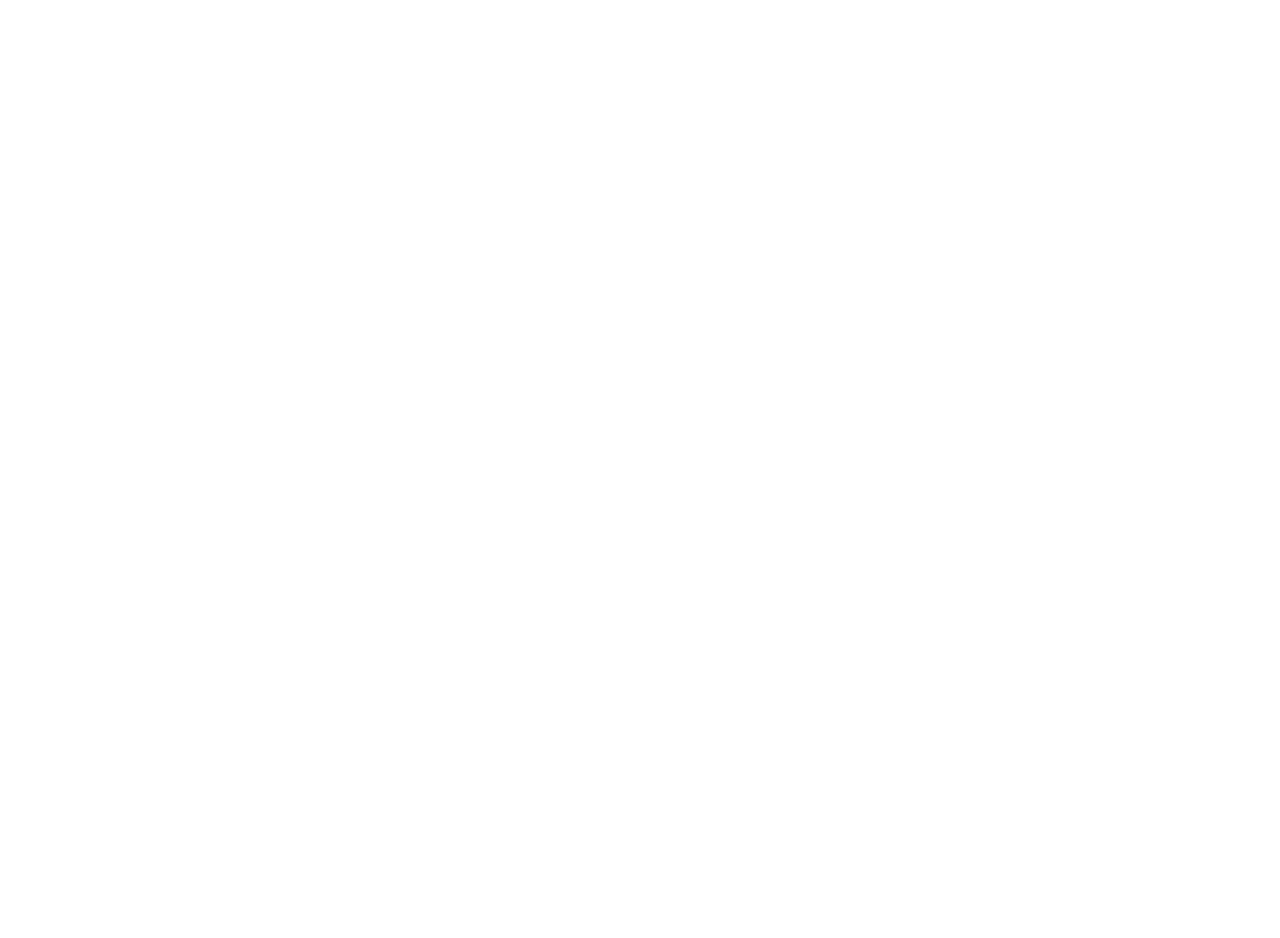
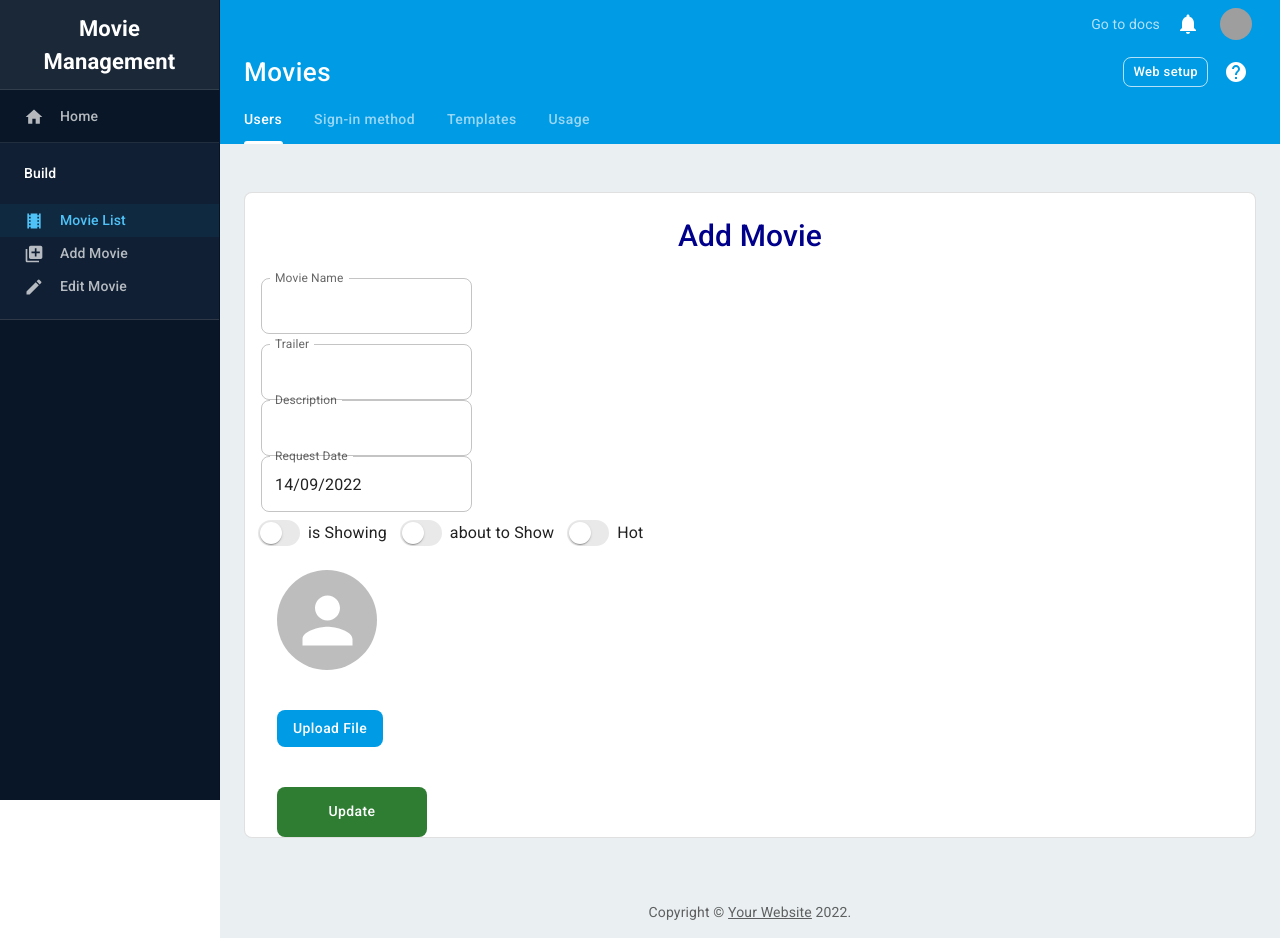
Before and after one commit to StevenTranX/BC27-TranTrongTin-booking-site-admin, a React (Create React App) app: page /admin/admin/updateMovie/1 in a window 1280 px wide. Before the commit this address had no page. Before the commit the page ends 800 px from the top, so only its background shows below. Built offline with nearby package versions, Linux system fonts and the light colour scheme; grey boxes are pictures that could not be loaded.

Commit message:
update movie in process

```diff
--- a/src/App.js
+++ b/src/App.js
@@ -17,7 +17,8 @@ function App() {
   return (
     <>
       <Routes>
-        <Route path="/" element={<MovieManagement />}>
+        <Route path = "/" element = {<Login/>}/>
+        <Route path="/admin" element={<MovieManagement />}>
           <Route index element={<Content />} />
           <Route path="admin/addMovie" element={<AddMovie />} />
           <Route path="admin/updateMovie/:movieID" element={<EditMovie />} />
--- a/src/Modules/Home/components/MovieManagement/components/Content/AddMovie.jsx
+++ b/src/Modules/Home/components/MovieManagement/components/Content/AddMovie.jsx
@@ -1,9 +1,11 @@
-import React from 'react';
+import React, {useEffect} from 'react';
+
+
 import { TextField } from '@mui/material';
 import { DatePicker } from '@mui/x-date-pickers';
 import { LocalizationProvider } from '@mui/x-date-pickers';
 import moment from 'moment';
-import Avatar from '@mui/material/Avatar';
+import {Avatar , Grid, Paper }from '@mui/material';
 
 import { useState } from 'react';
 import { useForm, Controller } from 'react-hook-form';
@@ -86,7 +88,9 @@ const AddMovie = () => {
   const handleChangeDate = (event) => {
     const formattedDate = moment(event).format('DD/MM/YYYY');
     setValue('ngayKhoiChieu', formattedDate);
+    return formattedDate
   };
+
   const handleUpload = (event) => {
     const file = event.target.files[0];
     setValue('hinhAnh', file);
@@ -98,40 +102,54 @@ const AddMovie = () => {
     };
   };
   const onSubmit = (value) => {
-    handleChangeDate(value.ngayKhoiChieu);
-    dispatch(addMovies(value));
+    dispatch(addMovies({...value, ngayKhoiChieu : handleChangeDate(value.ngayKhoiChieu)}));
     console.log(value);
   };
 
   return (
     <div>
     <form onSubmit={handleSubmit(onSubmit)}>
-        <h1>Add Movie</h1>
+      <Paper container  elevation = {4} variant = 'outlined'>
+      <h1 style = {{ fontWeight : 500, fontSize : '30px', textAlign : 'center', color : 'darkblue'}}>Add Movie</h1>
+      <Grid container spacing = {3} sx = {{margin : 2}}>
+        <Grid item xs = {12} md = {2.5} sx = {{ marginBottom : '10px'}} >
         <TextField
+        xs = {{ width : '200px'}}
+        color = "secondary"
         id="outlined-basic"
         label="Movie Name"
         variant="outlined"
         {...register('tenPhim')}
       />
+        </Grid>
+        <Grid item xs = {12} md = {2.5}>
       <TextField
+       color = "secondary"
         id="outlined-basic"
         label="Trailer"
         variant="outlined"
         {...register('trailer')}
-        />
+      /> </Grid>
+      <Grid item xs = {12} md = {2.5}>
       <TextField
+       color = "secondary"
         id="outlined-basic"
         label="Description"
         variant="outlined"
         {...register('moTa')}
       />
+      </Grid>
+      <Grid item xs = {12} md = {2.5}   >
       <Controller
+
+       color = "secondary"
         name="ngayKhoiChieu"
-          defaultValue={date}
         control={control}
         render={({ field: { onChange, ...restField } }) => (
           <LocalizationProvider dateAdapter={AdapterMoment}>
             <DatePicker
+               sx = {{width : '100px'}}
+             color = "secondary"
               inputFormat="DD/MM/YYYY"
               label="Request Date"
               onChange={(event) => {
@@ -144,22 +162,39 @@ const AddMovie = () => {
           </LocalizationProvider>
         )}
       />
+      </Grid>
+      <Grid item xs = {6} md = {10}>
       <FormControlLabel
-          control={<IOSSwitch sx={{ m: 1 }} defaultChecked />}
+       color = "secondary"
+        control={<IOSSwitch sx={{ m: 1 }} defaultChecked   />}
         label="is Showing"
         {...register('dangChieu')}
       />
-        <FormControlLabel
-          control={<IOSSwitch sx={{ m: 1 }} defaultChecked />}
+
+      <FormControlLabel color = "secondary"
+        control={<IOSSwitch sx={{ m: 1 }} defaultChecked  />}
         label="about to Show"
         {...register('sapChieu')}
       />
+
+
       <FormControlLabel
-          control={<IOSSwitch sx={{ m: 1 }} defaultChecked />}
+       color = "secondary"
+        control={<IOSSwitch sx={{ m: 1 }} defaultChecked   />}
         label="Hot"
         {...register('hot')}
       />
-        <Button variant="contained" component="label">
+      </Grid>
+
+      </Grid >
+
+      <Grid sx = {{ marginTop : 2, mx : 4}}>
+      <Avatar variant = "outlined" alt="Image" src={imgSrc } sx={{ width: 100, height: 100 }} />
+
+      </Grid>
+
+      <Grid>
+      <Button sx = {{ my : 5 , mx : 4}} variant="contained" component="label">
         Upload File
         <input
           type="file"
@@ -168,10 +203,13 @@ const AddMovie = () => {
           onChange={handleUpload}
         />
       </Button>
-        <Avatar alt="Image" src={imgSrc} sx={{ width: 100, height: 100 }} />
-        <Button type="submit" variant="contained">
-          Submit
+
+      </Grid>
+
+      <Button sx = {{ width : '150px', mx : 4, height : '50px',}} elevation = {12} color = "success" type="submit" variant="contained">
+        Update
       </Button>
+      </Paper>
     </form>
   </div>
   );
--- a/src/Modules/Home/components/MovieManagement/components/Content/EditMovie.jsx
+++ b/src/Modules/Home/components/MovieManagement/components/Content/EditMovie.jsx
@@ -2,6 +2,7 @@ import React, { useEffect } from 'react';
 import { TextField } from '@mui/material';
 import { DatePicker } from '@mui/x-date-pickers';
 import { LocalizationProvider } from '@mui/x-date-pickers';
+import {Grid, Paper,} from '@mui/material';
 
 import moment from 'moment';
 import { AdapterDateFns } from '@mui/x-date-pickers/AdapterDateFns';
@@ -17,7 +18,7 @@ import Button from '@mui/material/Button';
 import { AdapterMoment } from '@mui/x-date-pickers/AdapterMoment';
 // redux
 import { useDispatch, useSelector } from 'react-redux';
-import { addMovies, getMovieData } from '../../../../slices/movieListSlice';
+import { addMovies, getMovieData, updateMovie } from '../../../../slices/movieListSlice';
 import { useParams } from 'react-router-dom';
 import { useMemo } from 'react';
 
@@ -76,12 +77,11 @@ const EditMovie = (props) => {
   const [imgSrc, setImgSrc] = useState('');
   const dispatch = useDispatch();
   const params = useParams()
-  console.log(params.movieID)
   useEffect( () => {
     dispatch(getMovieData(params.movieID))
   }, [])
   const {selectedMovie} = useSelector(state => state.movieList)
-  console.log(selectedMovie);
+  // console.log(selectedMovie);
 
   // const preloaded = {
   //   tenPhim: selectedMovie.tenPhim,
@@ -96,20 +96,22 @@ const EditMovie = (props) => {
 
   const { register, control, handleSubmit, setValue, reset } = useForm({
     defaultValue : {
-          tenPhim: '',
+    maPhim : '',
+    tenPhim: '',
     trailer: '',
     moTa: '',
     ngayKhoiChieu: '',
     sapChieu: false,
     dangChieu: false,
     hot: false,
-    hinhAnh: []
+    hinhAnh: null,
     }
 
   });
   useEffect(() => {
     reset(selectedMovie)
   }, [selectedMovie]);
+
   const handleChangeDate = (event) => {
     const formattedDate = moment(event).format('DD/MM/YYYY');
     setValue('ngayKhoiChieu', formattedDate);
@@ -124,43 +126,60 @@ const EditMovie = (props) => {
       setImgSrc(evt.target.result);
     };
   };
+  // const handleChangeSwitch = (name) => {
+  //   return (value) => {
+  //     setValue(name, value)
+  //   }
+  // }
   const onSubmit = (value) => {
-    handleChangeDate(value.ngayKhoiChieu);
-    dispatch(addMovies(value));
+    dispatch(updateMovie(value))
     console.log(value);
   };
 
   return (
     <div>
       <form onSubmit={handleSubmit(onSubmit)}>
-        <h1>Add Movie</h1>
-        <TextField
+        <Paper variant = 'outlined'>
+        <h1 style = {{ fontWeight : 500, fontSize : '30px', textAlign : 'center', color : 'darkblue'}}>Add Movie</h1>
+        <Grid  sx = {{margin : 2}}>
+          <Grid item xs = {12} md = {2.5}  spacing = {1} sx = {{ marginBottom : '10px'}} >
+          <TextField
+          color = "secondary"
           id="outlined-basic"
           label="Movie Name"
           variant="outlined"
           {...register('tenPhim')}
         />
+          </Grid>
+          <Grid item xs = {12} md = {2.5}>
         <TextField
+         color = "secondary"
           id="outlined-basic"
           label="Trailer"
           variant="outlined"
           {...register('trailer')}
-        />
+        /> </Grid>
+        <Grid item xs = {12} md = {2.5}>
         <TextField
+         color = "secondary"
           id="outlined-basic"
           label="Description"
           variant="outlined"
           {...register('moTa')}
         />
+        </Grid>
+        <Grid item xs = {12} md = {2.5} >
         <Controller
+         color = "secondary"
           name="ngayKhoiChieu"
           control={control}
           render={({ field: { onChange, ...restField } }) => (
             <LocalizationProvider dateAdapter={AdapterMoment}>
               <DatePicker
+               color = "secondary"
                 inputFormat="DD/MM/YYYY"
                 label="Request Date"
-
+                defaultValue = {selectedMovie?.ngayKhoiChieu}
                 onChange={(event) => {
                   handleChangeDate(event);
                   onChange(event);
@@ -171,22 +190,40 @@ const EditMovie = (props) => {
             </LocalizationProvider>
           )}
         />
+        </Grid>
+        <Grid item xs = {6} md = {10}>
         <FormControlLabel
-          control={<IOSSwitch sx={{ m: 1 }} defaultChecked />}
+         color = "secondary"
+
+          control={<IOSSwitch sx={{ m: 1 }} defaultChecked = {selectedMovie?.dangChieu}  />}
           label="is Showing"
           {...register('dangChieu')}
         />
-        <FormControlLabel
-          control={<IOSSwitch sx={{ m: 1 }} defaultChecked />}
+
+        <FormControlLabel color = "secondary"
+          control={<IOSSwitch sx={{ m: 1 }} defaultChecked = {selectedMovie?.sapChieu} />}
           label="about to Show"
           {...register('sapChieu')}
         />
+
+
         <FormControlLabel
-          control={<IOSSwitch sx={{ m: 1 }} defaultChecked />}
+         color = "secondary"
+          control={<IOSSwitch sx={{ m: 1 }} defaultChecked = {selectedMovie?.hot}  />}
           label="Hot"
           {...register('hot')}
         />
-        <Button variant="contained" component="label">
+        </Grid>
+
+        </Grid >
+
+        <Grid sx = {{ marginTop : 2, mx : 4}}>
+        <Avatar variant = "outlined" alt="Image" src={imgSrc === '' ? selectedMovie?.hinhAnh : imgSrc } sx={{ width: 100, height: 100 }} />
+
+        </Grid>
+
+        <Grid>
+        <Button sx = {{ my : 5 , mx : 4}} variant="contained" component="label">
           Upload File
           <input
             type="file"
@@ -195,10 +232,13 @@ const EditMovie = (props) => {
             onChange={handleUpload}
           />
         </Button>
-        <Avatar alt="Image" src={imgSrc} sx={{ width: 100, height: 100 }} />
-        <Button type="submit" variant="contained">
-          Submit
+
+        </Grid>
+
+        <Button sx = {{ width : '150px', mx : 4, height : '50px',}} color = "success" type="submit" variant="contained">
+          Update
         </Button>
+        </Paper>
       </form>
     </div>
   );
--- a/src/Modules/Home/slices/movieListSlice.js
+++ b/src/Modules/Home/slices/movieListSlice.js
@@ -13,7 +13,7 @@ export const getMovieData = createAsyncThunk(
   async (movieID, {rejectWithValue}) => {
     try {
       const {data} = await movieAPI.getMovieData(movieID);
-      console.log(data.content);
+      // console.log(data.content);
       return data.content
     } catch (error) {
       return rejectWithValue(error.response.data.content)
@@ -36,11 +36,12 @@ export const addMovies = createAsyncThunk(
   async (value, { rejectWithValue, dispatch }) => {
     try {
       await movieAPI.addMovies(value);
-      console.log(value);
+      // console.log(value);
       dispatch(getMovies());
       alert('Add Movie SuccessFully');
     } catch (error) {
       alert('Add Movie Failed');
+      console.log(error)
       return rejectWithValue(error.response?.data.content);
     }
   }
@@ -58,6 +59,19 @@ export const deleteMovies = createAsyncThunk(
     }
   }
 );
+export const updateMovie = createAsyncThunk(
+  'MovieManagement/UpdateMovie',
+  async (movie, {rejectWithValue, dispatch}) => {
+    try {
+      await movieAPI.updateMovie(movie);
+      dispatch(getMovies)
+      alert ('Update SuccessFully')
+    } catch (error) {
+      alert ('Update Failed ')
+      console.log(error)
+    }
+  }
+)
 const movieListSlice = createSlice({
   name: 'home/movieList',
   initialState,
@@ -77,9 +91,11 @@ const movieListSlice = createSlice({
     });
     builder.addCase(getMovieData.fulfilled, (state, action) => {
       state.selectedMovie = action.payload;
-      console.log(state.selectedMovie)
+      // console.log(state.selectedMovie)
       state.isLoading = false;
   });
+
+
 }
 });
 export default movieListSlice.reducer;
--- a/src/apis/axiosClient.js
+++ b/src/apis/axiosClient.js
@@ -11,6 +11,7 @@ const axiosClient = axios.create({
 axiosClient.interceptors.request.use((config) => {
   const { accessToken } = JSON.parse(localStorage.getItem('user')).data.content || {};
   if (accessToken) {
+    console.log(accessToken)
     config.headers.Authorization = `Bearer ${accessToken}`;
   }
   return config;
--- a/src/apis/movieAPI.js
+++ b/src/apis/movieAPI.js
@@ -21,6 +21,19 @@ const movieAPI = {
   },
   getMovieData : (movieID) => {
     return axiosClient.get(`QuanLyPhim/LayThongTinPhim?MaPhim=${movieID}`)
+  },
+
+  updateMovie : (movie) => {
+    const formData = new FormData();
+    console.log(movie )
+    for (let key in movie) {
+      formData.append(key, movie[key])
+    }
+    formData.append('maNhom', 'GP01');
+    // if(movie.hinhAnh !== null) formData.append('File', movie.hinhAnh, movie.hinhAnh.name)
+    console.log(formData);
+    return axiosClient.post(`QuanLyPhim/CapNhatPhimUpLoad` , formData)
   }
+
 };
 export default movieAPI;
```
Lines whose indentation alone changed are shown as unchanged.
